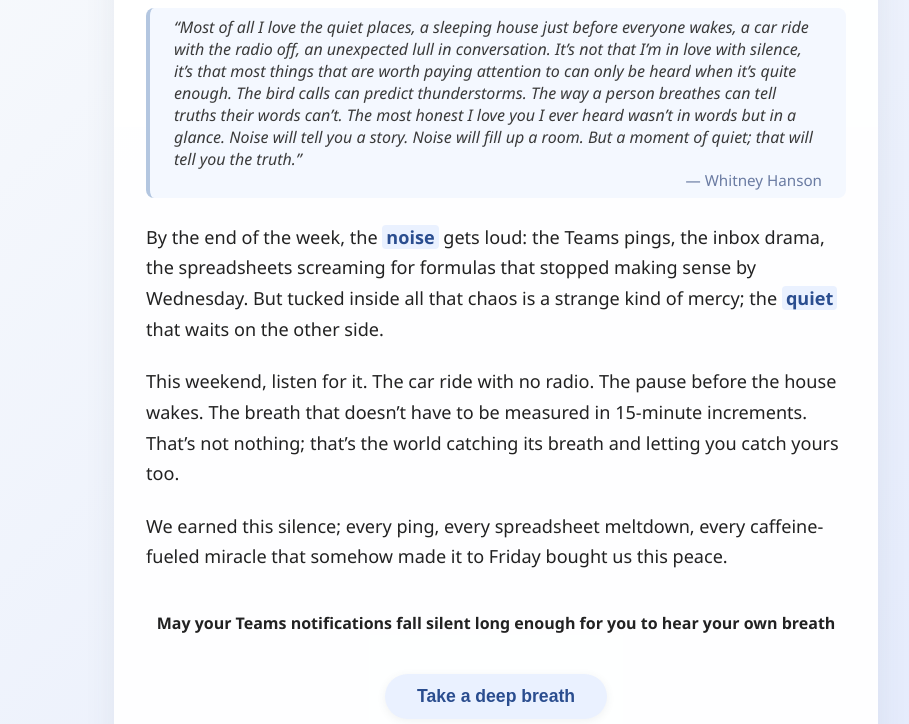
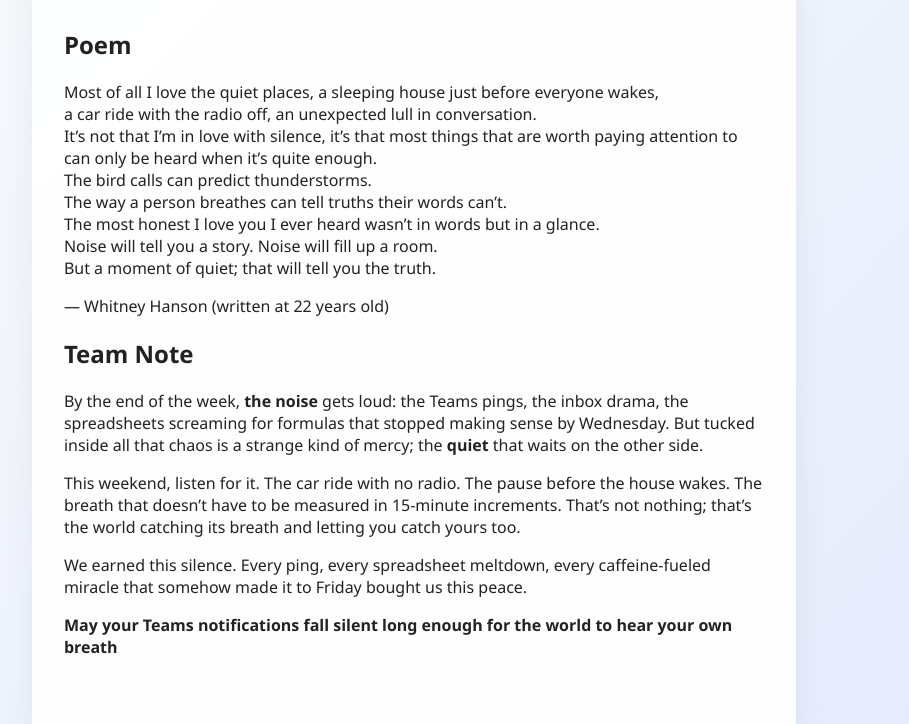
Before and after one commit to jesusruiz25/Friday-Quiet---Internal-Release-v1.0, a plain HTML site: page index.html in a window 1280 px wide. Shown: the part 76-800 px from the top of the page, without its empty margins (144-1053 px from the left). Drawn offline with Linux system fonts and the light colour scheme.

Commit message:
Update index.html

```diff
--- a/index.html
+++ b/index.html
@@ -1,45 +1,69 @@
 <!DOCTYPE html>
 <html lang="en">
 <head>
-    <meta charset="UTF-8">
-    <title>Friday Quiet - Internal Release v1.0</title>
-    <meta name="viewport" content="width=device-width, initial-scale=1">
-    <link rel="stylesheet" href="style.css">
+  <meta charset="utf-8" />
+  <meta name="viewport" content="width=device-width,initial-scale=1" />
+  <title>Friday Quiet — Internal Release v1.0</title>
+  <link rel="preconnect" href="https://fonts.gstatic.com" crossorigin>
+  <!-- Serif for poem, Sans for note -->
+  <link href="https://fonts.googleapis.com/css2?family=Merriweather:wght@300;400;700&family=Inter:wght@300;400;600&display=swap" rel="stylesheet">
+  <link rel="stylesheet" href="./style.css" />
 </head>
 <body>
+  <div id="app" class="page">
+
+    <header class="site-header">
+      <h1 class="site-title">Friday Quiet<span class="ver"> // Internal Release v1.0</span></h1>
+      <button id="pauseToggle" class="btn ghost" aria-pressed="false" aria-label="Pause the page">Pause</button>
+      <button id="soundToggle" class="btn ghost" aria-pressed="false" aria-label="Toggle ambient sound">Hear the quiet</button>
+    </header>
+
     <main>
-        <h1>Friday Quiet <span class="version">- Internal Release v1.0</span></h1>
-        <section class="poem">
-            <blockquote>
-                “Most of all I love the quiet places, a sleeping house just before everyone wakes, a car ride with the radio off, an unexpected lull in conversation. It’s not that I’m in love with silence, it’s that most things that are worth paying attention to can only be heard when it’s quite enough. The bird calls can predict thunderstorms. The way a person breathes can tell truths their words can’t. The most honest I love you I ever heard wasn’t in words but in a glance. Noise will tell you a story. Noise will fill up a room. But a moment of quiet; that will tell you the truth.”
-                <footer>— Whitney Hanson</footer>
-            </blockquote>
-        </section>
-        <section class="reflection">
-            <p>
-                By the end of the week, the <strong class="highlight">noise</strong> gets loud: the Teams pings, the inbox drama, the spreadsheets screaming for formulas that stopped making sense by Wednesday. But tucked inside all that chaos is a strange kind of mercy; the <strong class="highlight">quiet</strong> that waits on the other side.
-            </p>
-            <p>
-                This weekend, listen for it. The car ride with no radio. The pause before the house wakes. The breath that doesn’t have to be measured in 15-minute increments. That’s not nothing; that’s the world catching its breath and letting you catch yours too.
-            </p>
-            <p>
-                We earned this silence; every ping, every spreadsheet meltdown, every caffeine-fueled miracle that somehow made it to Friday bought us this peace.
-            </p>
-        <section class="wish">
-    <span class="teams-text"><strong>May your Teams notifications fall silent long enough for you to hear your own breath</strong></span>
-</section>
-        </section>
-<section class="breathe-section">
-    <button id="breathe-btn" aria-label="Take a deep breath">Take a deep breath</button>
-            <div id="breathe-animation" aria-hidden="true">
-                <div class="breathe-circle"></div>
-                <div class="breathe-text"></div>
-            </div>
-        </section>
+      <!-- POEM -->
+      <section class="poem-wrap" aria-labelledby="poem-title">
+        <h2 id="poem-title" class="visually-hidden">Poem</h2>
+
+        <!-- We wrap each line for reveal. Keep exact text. -->
+        <article id="poem" class="poem" data-reveal="true">
+          <p>
+            Most of all I love the quiet places, a sleeping house just before everyone wakes,<br/>
+            a car ride with the radio off, an unexpected lull in conversation.<br/>
+            It’s not that I’m in love with silence, it’s that most things that are worth paying attention to<br/>
+            can only be heard when it’s quite enough.<br/>
+            The bird calls can predict thunderstorms.<br/>
+            The way a person breathes can tell truths their words can’t.<br/>
+            The most honest I love you I ever heard wasn’t in words but in a glance.<br/>
+            Noise will tell you a story. Noise will fill up a room.<br/>
+            But a moment of quiet; that will tell you the truth.
+          </p>
+          <footer class="poem-credit">— Whitney Hanson (written at 22 years old)</footer>
+        </article>
+      </section>
+
+      <!-- NOTE -->
+      <section class="note-wrap" aria-labelledby="note-title">
+        <h2 id="note-title" class="visually-hidden">Team Note</h2>
+        <article class="note">
+          <p>By the end of the week, <strong>the noise</strong> gets loud: the Teams pings, the inbox drama, the spreadsheets screaming for formulas that stopped making sense by Wednesday. But tucked inside all that chaos is a strange kind of mercy; the <strong>quiet</strong> that waits on the other side.</p>
+
+          <p>This weekend, listen for it. The car ride with no radio. The pause before the house wakes. The breath that doesn’t have to be measured in 15-minute increments. That’s not nothing; that’s the world catching its breath and letting you catch yours too.</p>
+
+          <p>We earned this silence. Every ping, every spreadsheet meltdown, every caffeine-fueled miracle that somehow made it to Friday bought us this peace.</p>
+
+          <p class="anchor"><strong>May your Teams notifications fall silent long enough for the world to hear your own breath</strong></p>
+        </article>
+      </section>
     </main>
-    <footer>
-        <div class="footer-fade"></div>
+
+    <footer class="site-footer">
+      <div id="exhale">This page exhaled last at —</div>
+      <div class="fineprint">Press “Pause” to freeze motion and hush audio. Toggle “Hear the quiet” for a gentle ambient layer. No jump scares. Promise.</div>
     </footer>
-    <script src="script.js"></script>
+  </div>
+
+  <!-- Ambient audio: add your own tiny loop at /audio/ambient.mp3 -->
+  <audio id="ambient" src="./audio/ambient.mp3" preload="auto" loop></audio>
+
+  <script src="./script.js"></script>
 </body>
 </html>
```
